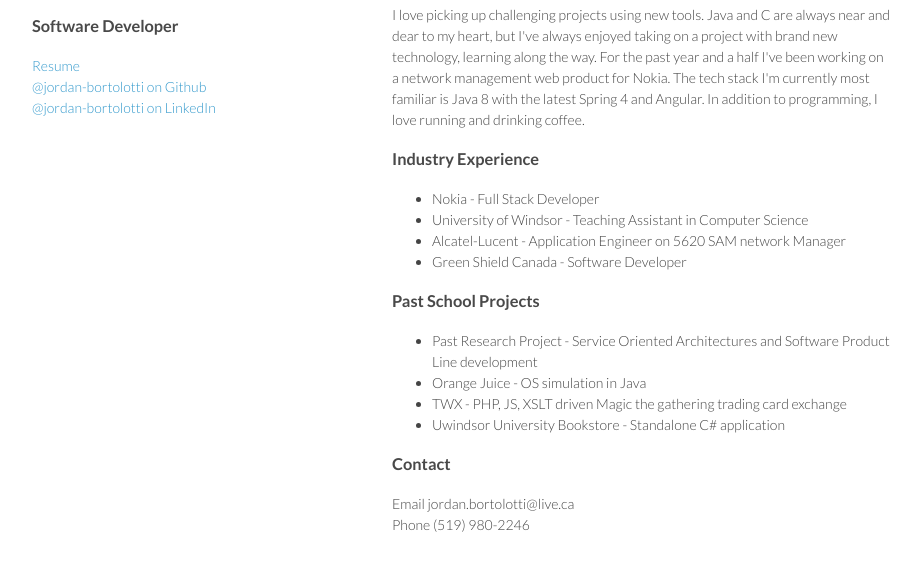
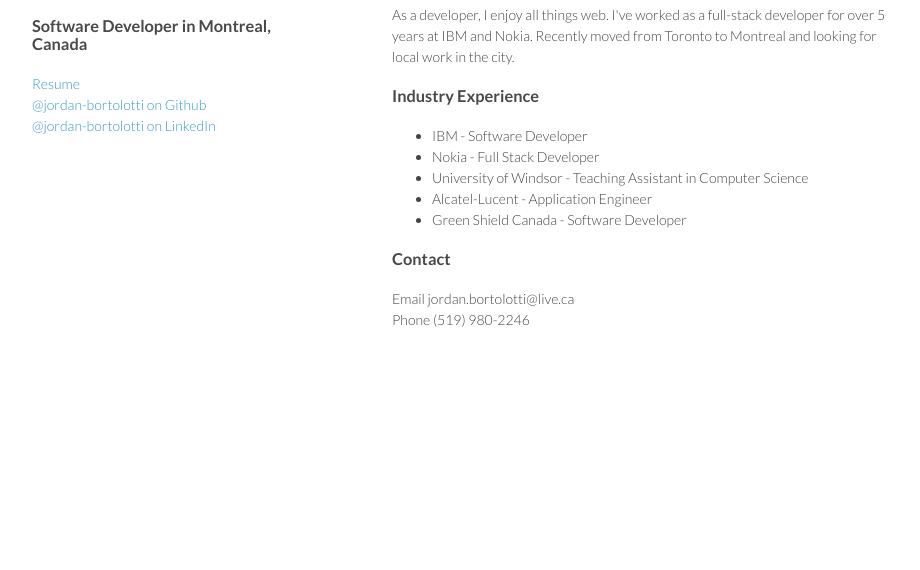
Before and after one commit to Jordan-Bortolotti/jordan-bortolotti.github.io, a plain HTML site: page index.html in a window 1280 px wide. Shown: the part 92-662 px from the top of the page, without its empty margins (178-1098 px from the left). Drawn offline with Linux system fonts and the light colour scheme.

Commit message:
updated index icon and interests text

```diff
--- a/index.html
+++ b/index.html
@@ -7,7 +7,7 @@
 
     <link rel="stylesheet" href="stylesheets/styles.css">
     <link rel="stylesheet" href="stylesheets/pygment_trac.css">
-    <link rel="shortcut icon" href="http://jordanbortolotti.me/favicon.ico" />
+    <link rel="shortcut icon" href="http://jordanbortolotti.me/favicon.ico?v=2" />
     <meta name="viewport" content="width=device-width, initial-scale=1, user-scalable=no">
     <!--[if lt IE 9]>
     <script src="//html5shiv.googlecode.com/svn/trunk/html5.js"></script>
@@ -18,7 +18,7 @@
     <div class="wrapper">
       <header>
         <h1>Jordan Bortolotti</h1>
-	<h3>Software Developer</h3>
+	<h3>Software Developer in Montreal, Canada</h3>
 	<a href="resources/resume.pdf" class="anchor">Resume</a><br />
        	<a href="https://github.com/jordan-bortolotti" class="user-mention">@jordan-bortolotti on Github</a><br />
 	<a href="https://www.linkedin.com/pub/jordan-bortolotti/69/800/446" class="user-mention">@jordan-bortolotti on LinkedIn</a>
@@ -27,23 +27,17 @@
 
 <h3>
 <a id="designer-templates" class="anchor" href="#designer-templates" aria-hidden="true"><span class="octicon octicon-link"></span></a>Interests</h3>
-<p>I love picking up challenging projects using new tools. Java and C are always near and dear to my heart, but I've always enjoyed taking on a project with brand new technology, learning along the way. For the past year and a half I've been working on a network management web product for Nokia. The tech stack I'm currently most familiar is Java 8 with the latest Spring 4 and Angular. In addition to programming, I love running and drinking coffee.</p>
+<p>As a developer, I enjoy all things web. I've worked as a full-stack developer for over 5 years at IBM and Nokia. Recently moved from Toronto to Montreal and looking for local work in the city.</p>
 <h3>
 <a id="experience" class="anchor" href="experience" aria-hidden="true"><span class="octicon octicon-link"></span></a>Industry Experience</h3>
 <ul>
+  <li>IBM - Software Developer</li>
 	<li>Nokia - Full Stack Developer</li>
 	<li>University of Windsor - Teaching Assistant in Computer Science</li>
-	<li>Alcatel-Lucent - Application Engineer on 5620 SAM network Manager</li>
+	<li>Alcatel-Lucent - Application Engineer</li>
 	<li>Green Shield Canada - Software Developer</li>
 </ul>
 <h3>
-<a id="rather-drive-stick" class="anchor" href="#rather-drive-stick" aria-hidden="true"><span class="octicon octicon-link"></span></a>Past School Projects</h3>
-<ul>
-	<li>Past Research Project - Service Oriented Architectures and Software Product Line development</li>
-	<li>Orange Juice - OS simulation in Java</li>
-	<li>TWX - PHP, JS, XSLT driven Magic the gathering trading card exchange</li>
-	<li>Uwindsor University Bookstore - Standalone C# application</li>
-</ul>
 
 
 
```
Also changed, not shown: 2 other files.
